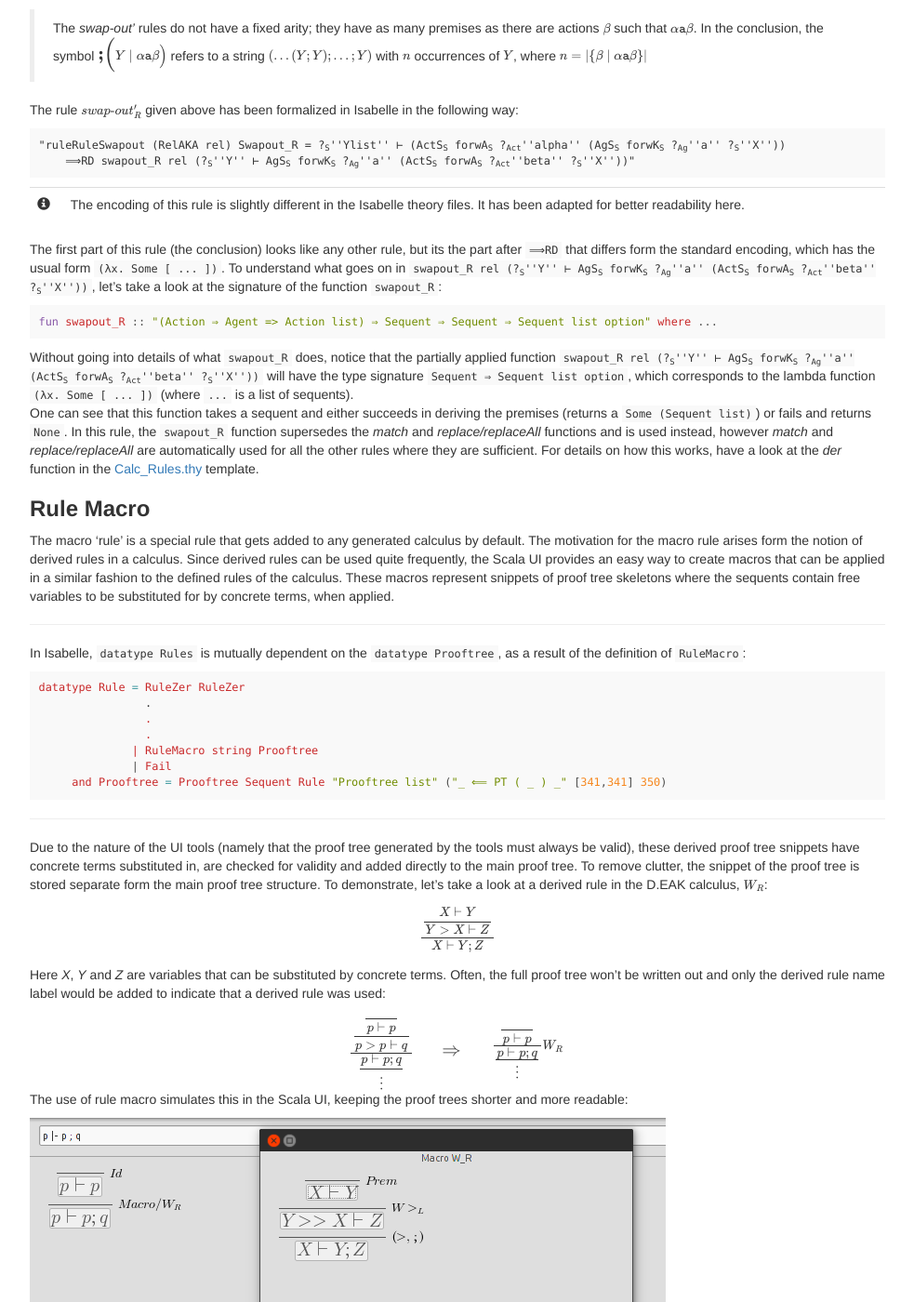
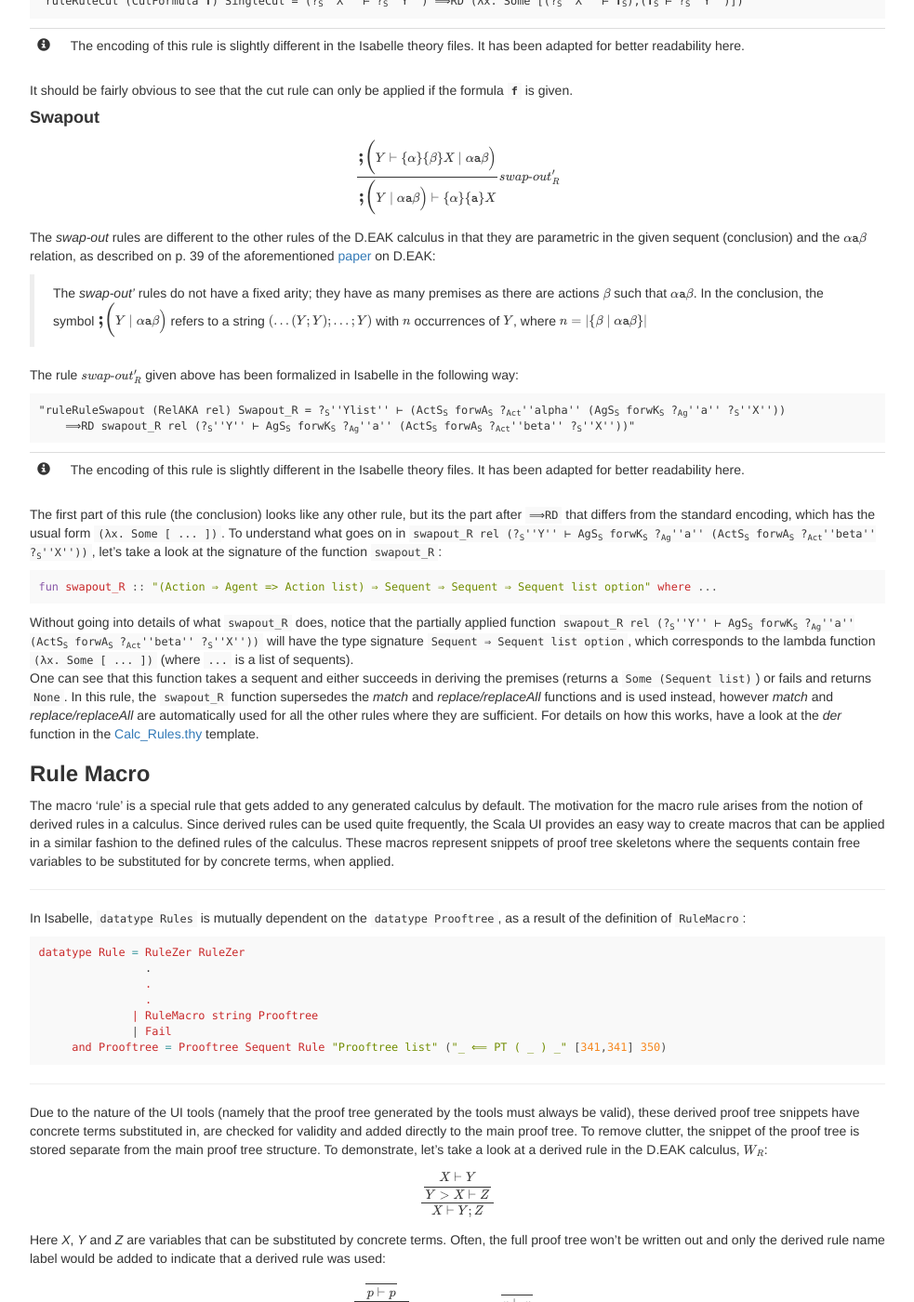
Before and after one commit to goodlyrottenapple/calculus-toolbox, a Jekyll site: the page built from _posts/2015-04-24-calculus-encoding.md, in a window 1280 px wide and 1400 px high, scrolled down 4549 px. Shown: the whole window at 93% size, without its empty margins (243-1226 px from the left). Built offline with Jekyll 4.4.1, drawn with Linux system fonts in a browser that asks for light colours; formulas are drawn with MathJax 3; some of the changed text lies outside the part shown.

```diff
--- a/_posts/2015-04-24-calculus-encoding.md
+++ b/_posts/2015-04-24-calculus-encoding.md
@@ -227,7 +234,7 @@
 {:.table}
 <span class="glyphicon glyphicon-info-sign"></span> | The encoding of this rule is slightly different in the Isabelle theory files. It has been adapted for better readability here.
 
-The first part of this rule (the conclusion) looks like any other rule, but its the part after `⟹RD` that differs form the standard encoding, which has the usual form `(λx. Some [ ... ])`. To understand what goes on in <code>swapout_R rel (?<sub>S</sub>''Y'' ⊢ AgS<sub>S</sub> forwK<sub>S</sub> ?<sub>Ag</sub>''a'' (ActS<sub>S</sub> forwA<sub>S</sub> ?<sub>Act</sub>''beta'' ?<sub>S</sub>''X''))</code>, let's take a look at the signature of the function `swapout_R`:
+The first part of this rule (the conclusion) looks like any other rule, but its the part after `⟹RD` that differs from the standard encoding, which has the usual form `(λx. Some [ ... ])`. To understand what goes on in <code>swapout_R rel (?<sub>S</sub>''Y'' ⊢ AgS<sub>S</sub> forwK<sub>S</sub> ?<sub>Ag</sub>''a'' (ActS<sub>S</sub> forwA<sub>S</sub> ?<sub>Act</sub>''beta'' ?<sub>S</sub>''X''))</code>, let's take a look at the signature of the function `swapout_R`:
 
 {% highlight coq %}
 fun swapout_R :: "(Action ⇒ Agent => Action list) ⇒ Sequent ⇒ Sequent ⇒ Sequent list option" where ...
@@ -239,7 +246,7 @@
 
 ### Rule Macro
 
-The macro 'rule' is a special rule that gets added to any generated calculus by default. The motivation for the macro rule arises form the notion of derived rules in a calculus. Since derived rules can be used quite frequently, the Scala UI provides an easy way to create macros that can be applied in a similar fashion to the defined rules of the calculus. These macros represent snippets of proof tree skeletons where the sequents contain free variables to be substituted for by concrete terms, when applied.
+The macro 'rule' is a special rule that gets added to any generated calculus by default. The motivation for the macro rule arises from the notion of derived rules in a calculus. Since derived rules can be used quite frequently, the Scala UI provides an easy way to create macros that can be applied in a similar fashion to the defined rules of the calculus. These macros represent snippets of proof tree skeletons where the sequents contain free variables to be substituted for by concrete terms, when applied.
 
 - - -
 
@@ -257,7 +264,7 @@
 
 - - -
 
-Due to the nature of the UI tools (namely that the proof tree generated by the tools must always be valid), these derived proof tree snippets have concrete terms substituted in, are checked for validity and added directly to the main proof tree. To remove clutter, the snippet of the proof tree is stored separate form the main proof tree structure. To demonstrate, let's take a look at a derived rule in the D.EAK calculus, $W_R$:
+Due to the nature of the UI tools (namely that the proof tree generated by the tools must always be valid), these derived proof tree snippets have concrete terms substituted in, are checked for validity and added directly to the main proof tree. To remove clutter, the snippet of the proof tree is stored separate from the main proof tree structure. To demonstrate, let's take a look at a derived rule in the D.EAK calculus, $W_R$:
 
 $$\frac{\displaystyle \frac
 {X \vdash Y}
```
Also changed, not shown: other parts of _posts/2015-04-24-calculus-encoding.md (+14 -7 lines), _posts/2015-04-17-calculi.md (+2 -1 lines), _posts/2015-04-20-code-generation.md (+1 -1 lines), _posts/2015-04-27-scala-ui.md (+2 -2 lines), 1 other file.
